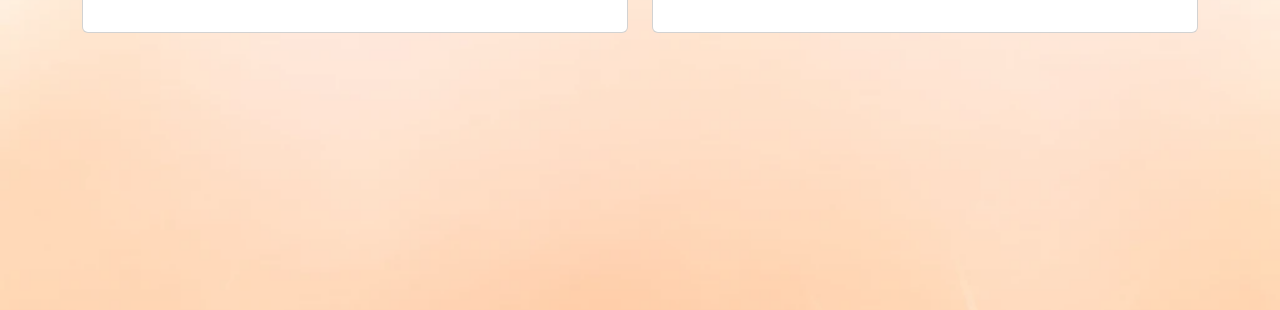
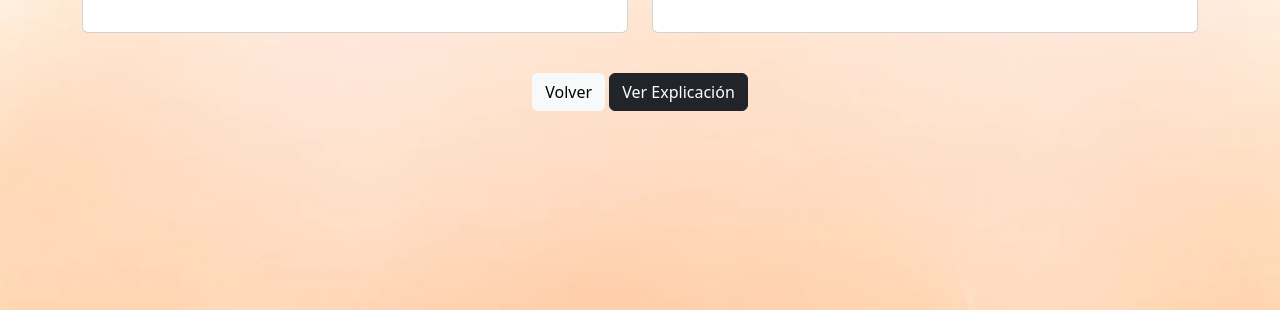
Before and after one commit to BiggestGuille/NBA_Classification, a Flask app: template src/templates/classifications.html in a window 1280 px wide. Shown: the part 470-780 px from the top of the page. Run offline with Flask 3, Linux system fonts and the light colour scheme; the template is opened without the code that fills it, so the values that code supplies are empty.

Commit message:
Added Buttons in templates

```diff
--- a/src/templates/classifications.html
+++ b/src/templates/classifications.html
@@ -13,6 +13,10 @@
 
     .container {
         text-align: center;
+    }
+
+    .btn {
+    margin-bottom: 10;
     }
 </style>
 
@@ -292,6 +296,12 @@
             </div>
         </div>
 
+    <div>
+        <a href="/" class="btn btn-light btn-custom" style="margin-top: 40px;" data-aos="fade-up">Volver</a>
+        <a href="explanation" class="btn btn-dark btn-custom" style="margin-top: 40px;" data-aos="fade-up">Ver Explicación</a>
+    </div>
+    <div style="height: 100px;"></div>
+
 
 </div>
 
--- a/src/templates/index.html
+++ b/src/templates/index.html
@@ -32,7 +32,7 @@
         <img src="../static/images/basket_index.webp" class="imagen-centrada img-fluid" alt="Imagen descriptiva">
         <div>
             <a href="explanation" class="btn btn-light btn-custom" data-aos="fade-up">Explicación del problema</a>
-            <a href="classifications" class="btn btn-dark btn-custom" data-aos="fade-up">Ver datos analizados</a>
+            <a href="classifications" class="btn btn-dark btn-custom" data-aos="fade-up">Comparación de Clasificaciones</a>
         </div>
     </div>
 {% endblock %}
```
Also changed, not shown: src/templates/explanation.html (+8 -0 lines).
